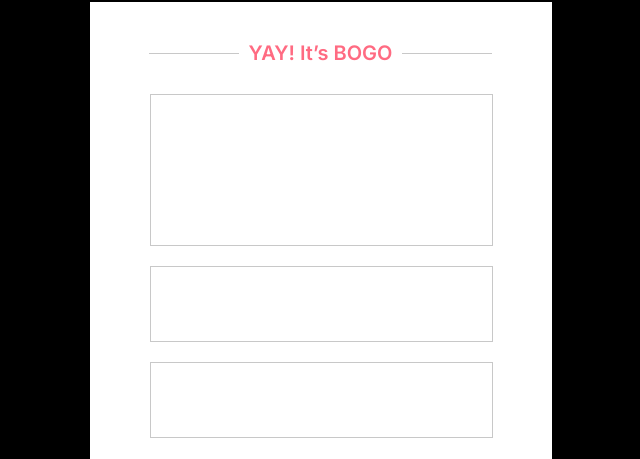
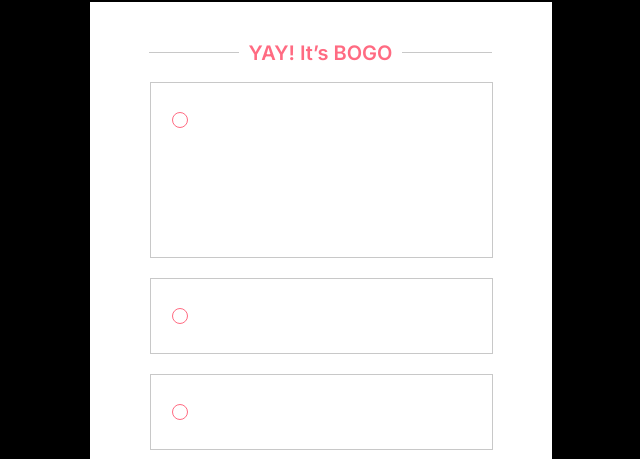
Before and after one commit to keshav119/AddToCart, a plain HTML site: page index.html in a window 1280 px wide. Both pictures are taken after a click on the element 640 px from the left and 268 px from the top of the page. Shown: the part 149-608 px from the top of the page, 319-959 px from the left. Drawn offline with Linux system fonts and the light colour scheme.

Commit message:
setup more sections

```diff
--- a/index.html
+++ b/index.html
@@ -19,15 +19,15 @@
         </div>
         <div class="section">
             <div class="firstRectangle" id="Button1" onClick="toggleButtonHeight('Button1')">
-
+                <div class="circle" id="Button1Circle"></div>
             </div>
 
             <div class="secondRectangle" id="Button2" onClick="toggleButtonHeight('Button2')">
-
+                <div class="circle" id="Button2Circle"></div>
             </div>
 
             <div class="thirdRectangle" id="Button3" onClick="toggleButtonHeight('Button3')">
-
+                <div class="circle" id="Button3Circle"></div>
             </div>
         </div>
 
--- a/script.js
+++ b/script.js
@@ -24,20 +24,30 @@ function toggleButtonHeight(buttonId) {
     }
 
     if (button1click) {
-        document.getElementById('Button1').style.height = "150px";
+        document.getElementById('Button1').style.height = "174.11px";
+        moveCircle('Button1');
     } else {
         document.getElementById('Button1').style.height = "74.11px";
     }
 
     if (button2click) {
-        document.getElementById('Button2').style.height = "150px";
+        document.getElementById('Button2').style.height = "174.11px";
+        moveCircle('Button2');
     } else {
         document.getElementById('Button2').style.height = "74.11px";
     }
 
     if (button3click) {
-        document.getElementById('Button3').style.height = "150px";
+        document.getElementById('Button3').style.height = "174.11px";
+        moveCircle('Button3');
     } else {
         document.getElementById('Button3').style.height = "74.11px";
     }
 }
+
+function moveCircle(buttonId) {
+    var circle = document.getElementById(buttonId + 'Circle');
+
+    // Toggle the 'up' class to control the circle's position
+    circle.classList.toggle('up');
+}
--- a/style.css
+++ b/style.css
@@ -40,11 +40,7 @@ body {
 }
 
 /* Line 19 */
-#sunshineBliss .group60 .line19 {
-    flex: 1; /* This will make the line take up all available space */
-    height: 0;
-    border-top: 0.903803px solid #C8C8C8;
-}
+
 
 /* YAY! It’s BOGO */
 #sunshineBliss .group60 .bogo {
@@ -57,10 +53,11 @@ body {
     margin: 0 10px; /* Added margin for spacing */
 }
 
-/* Line 22 */
+
+#sunshineBliss .group60 .line19,
 #sunshineBliss .group60 .line22 {
     flex: 1; /* This will make the line take up all available space */
-    height: 0;
+    height: 0.903803px;
     border-top: 0.903803px solid #C8C8C8;
 }
 
@@ -78,15 +75,30 @@ body {
 #sunshineBliss .section .firstRectangle {
     margin-bottom: 20px;
     display: flex;
-    flex-direction: row;
+    align-items: center;
     justify-content: center;
-    align-items: center;
     width: 341px;
     height: 74.11px;
     background: #FFFFFF;
     border-color: black;
     border: 0.9px solid #C8C8C8;
 }
+#sunshineBliss .section .circle {
+    width: 14.46px;
+    height: 14.46px;
+    border-radius: 50%;
+    border: 0.9px solid #FF6B82;
+    background-color: white; /* Adjust the color as needed */
+    position: relative;
+    left: -141.27px;
+    top: 0; /* Set the initial top value */
+    transition: top 0.3s ease; /* Add a transition for smooth movement */
+}
+
+#sunshineBliss .section .circle.up {
+    top: -50.055px;
+}
+
 
 
 #sunshineBliss .section .secondRectangle {
@@ -102,6 +114,19 @@ body {
     border: 0.9px solid #C8C8C8;
 }
 
+
+#sunshineBliss .section .secondRectangle .circle {
+    content: '';
+    width: 14.46px;
+    height: 14.46px;
+    border-radius: 50%;
+    border: 0.9px solid #FF6B82;
+    background-color: white; /* Adjust the color as needed */
+    position: relative;
+    left: -141.27px;
+    top: 0px;
+}
+
 #sunshineBliss .section .thirdRectangle {
     margin-bottom: 75px;
     display: flex;
@@ -113,6 +138,18 @@ body {
     background: #FFFFFF;
     border-color: black;
     border: 0.9px solid #C8C8C8;
+}
+
+#sunshineBliss .section .thirdRectangle .circle {
+    content: '';
+    width: 14.46px;
+    height: 14.46px;
+    border-radius: 50%;
+    border: 0.9px solid #FF6B82;
+    background-color: white; /* Adjust the color as needed */
+    position: relative;
+    left: -141.27px;
+    top: 0px;
 }
 
 #sunshineBliss .freeDelivery {
```
